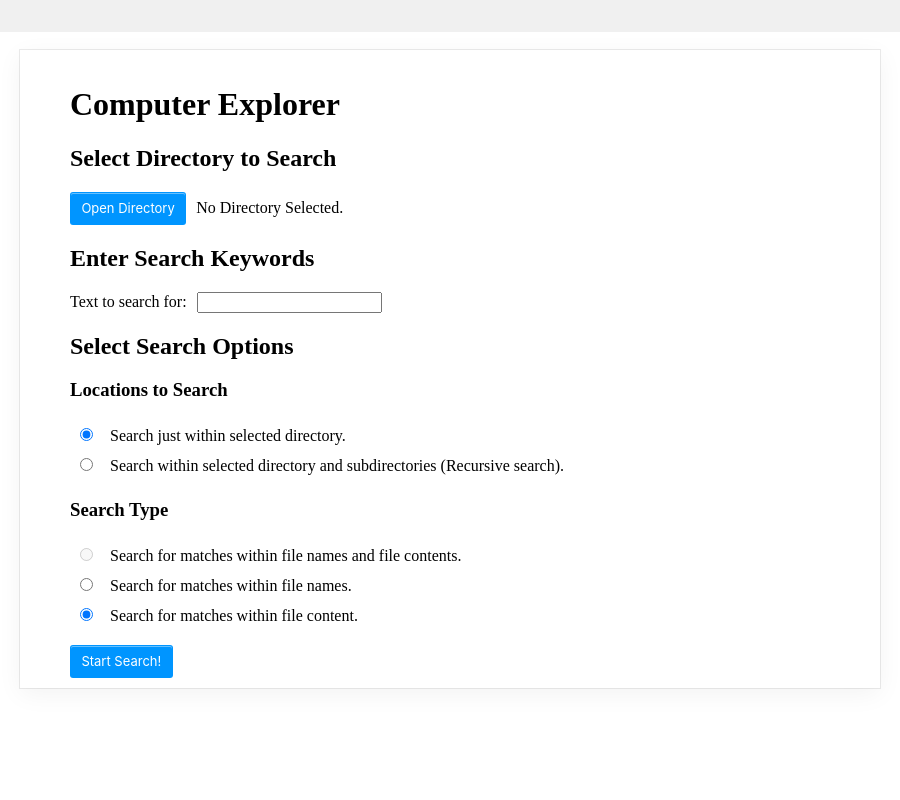
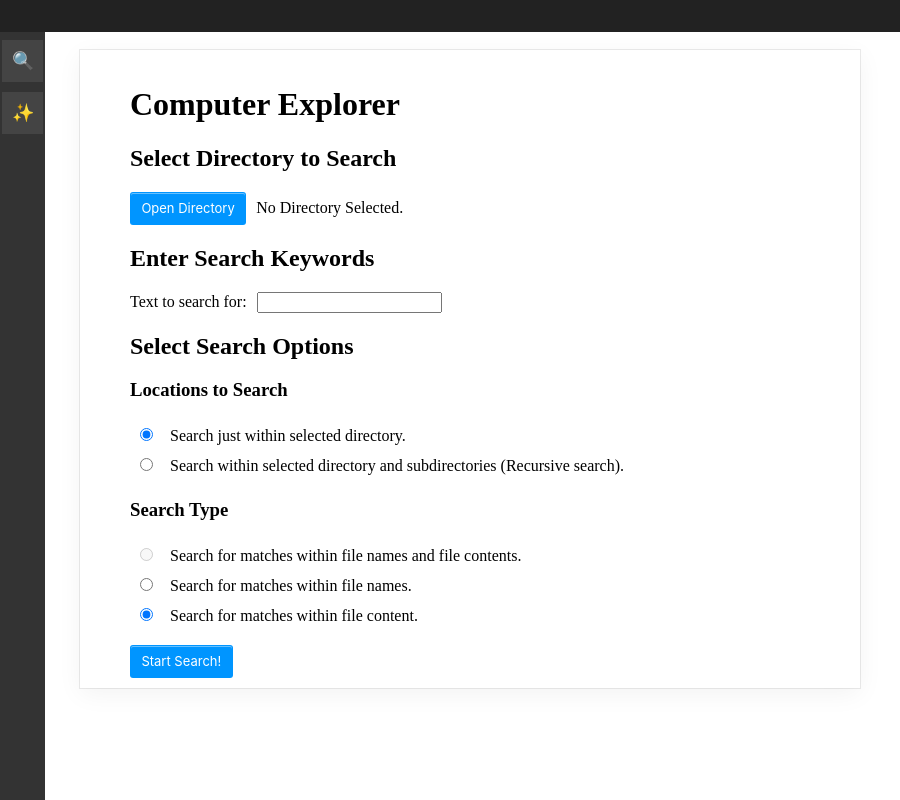
Before and after one commit to zdpowers/electron-app, an Electron app: page my-electron-app/index.html in a window 900 px wide. Drawn offline with Linux system fonts and the light colour scheme; no server answers.

Commit message:
improved dtyling and added sidebar

```diff
--- a/my-electron-app/index.html
+++ b/my-electron-app/index.html
@@ -8,6 +8,22 @@
     <link rel="stylesheet" type="text/css" href="./styles.css">
 </head>
 <body class="body-box">
+
+  <!-- Sidebar -->
+  <div class="sidebar">
+    <!-- Search Button with Search Icon -->
+    <button class="sidebar-button" id="searchButton">
+      <span class="icon">&#128269;</span> <!-- Unicode for search icon -->
+  </button>
+
+  <!-- AI Button with AI Icon -->
+  <button class="sidebar-button" id="aiButton">
+      <span class="icon">✨</span> <!-- Unicode for AI icon -->
+  </button>
+  </div>
+
+  <!-- Main Content -->
+  <div class="content">
     <div class="top-bar"></div>
     <div id="searchparameters" class="search-parameters-box">
       <div class="page-title-box">
@@ -62,7 +78,6 @@
           <button id="searchBtn" class="button-7">Start Search!</button>
         </div>
     </div>
-
     <div id="searchresults" class="search-results-box">
         <div class="back-btn-box">
           <button id="searchBackBtn" class="button-7">Back</button>
@@ -71,10 +86,8 @@
         <ul id="searchResultsList" class="result-list">
         </ul>
     </div>
+  </div>
 
-    <!--
-    <p id="info" class="info-bar"></p>
-    -->
     <script src="./renderer.js"></script>
 </body>
 
--- a/my-electron-app/styles.css
+++ b/my-electron-app/styles.css
@@ -2,21 +2,76 @@
 For box-shadows: https://getcssscan.com/css-box-shadow-examples?ref=beautifulbuttons-bottom
 */
 
+
+/* SIDE BAR Add styles for the sidebar */
+.sidebar {
+  position: fixed;
+  top: 0;
+  left: 0;
+  height: 100%;
+  width: 45px; /* Adjust the width as needed */
+  background-color: #333; /* Set the background color of the sidebar */
+  padding-top: 40px; /* Add padding to the top if needed */
+  box-shadow: 0 4px 4px -4px grey;
+  z-index: 10;
+  display: flex;
+  flex-direction: column;
+}
+
+.sidebar-button {
+  background-color: #444; /* Button background color */
+  color: #fff; /* Button text color */
+  border: none;
+  padding: 10px;
+  margin-bottom: 10px;
+  margin-left: 2px;
+  margin-right: 2px;
+  cursor: pointer;
+  display: flex;
+  align-items: center;
+  justify-content: space-around;
+  transition: background-color 0.3s ease; /* Add transition for smoother color change */
+}
+
+.sidebar-button:hover {
+  background-color: #555; /* Darken the background on hover */
+}
+
+.sidebar-button:active {
+  background-color: #666; /* Make it even lighter on click */
+}
+
+.sidebar-button .icon {
+  font-size: 18px; /* Adjust the icon size */
+}
+
+/* Adjust main content to accommodate the sidebar */
+
+.content {
+  margin-left: 60px; /* Adjust the margin to include the sidebar width */
+  margin-right: 20px;
+}
+
 .body-box {
   margin-left: 20px;
   margin-right: 20px;
+  background: white;
 }
+
 .top-bar {
   position: fixed;
   top: 0;
   left: 0;
   right: 0;
   height: 2em;
-    background-color: #f0f0f0;
+  /*background-color: #f0f0f0;*/
+  background-color: #222;
   z-index: 10;
+  /*box-shadow: 0 4px 4px -4px grey;*/
 }
 
 .search-parameters-box, .search-results-box {
+  background: white;
   margin-top: 50px;
   padding-top: 15px;
   padding-bottom: 10px;
```
Also changed, not shown: my-electron-app/main.js (+8 -7 lines). Lines whose indentation alone changed are shown as unchanged.
